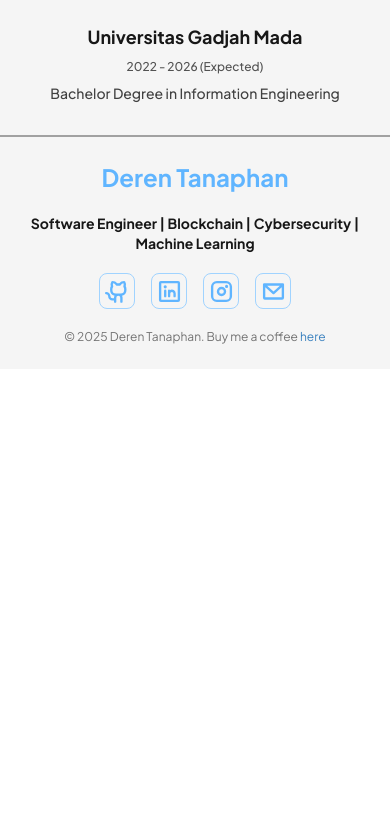
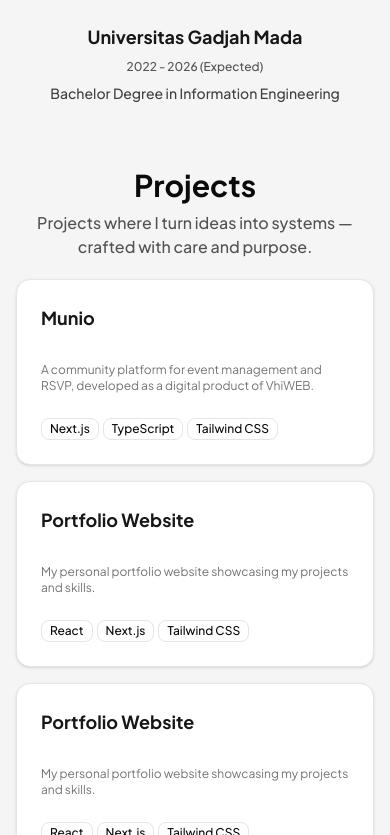
Before and after one commit to Lev1reG/personal-website, a React (Vite) app: page / in a window 390 px wide. Shown: the part 1165-2000 px from the top of the page. Before the commit the page ends 1534 px from the top, so only its background shows below. Built offline with nearby package versions, Linux system fonts and the light colour scheme.

Commit message:
feat: projects section mobile view

```diff
--- /dev/null
+++ b/src/components/Home/Projects.tsx
@@ -0,0 +1,107 @@
+import {
+  Card,
+  CardContent,
+  CardFooter,
+  CardHeader,
+} from "@/components/ui/card";
+import { Badge } from "@/components/ui/badge";
+
+const Projects = () => {
+  const projects = [
+    {
+      title: "Munio",
+      description:
+        "A community platform for event management and RSVP, developed as a digital product of VhiWEB.",
+      href: "https://munio.vhiweb.com",
+      technologies: ["Next.js", "TypeScript", "Tailwind CSS"],
+    },
+    {
+      title: "Portfolio Website",
+      description:
+        "My personal portfolio website showcasing my projects and skills.",
+      href: "https://levireg.com",
+      technologies: ["React", "Next.js", "Tailwind CSS"],
+    },
+    {
+      title: "Portfolio Website",
+      description:
+        "My personal portfolio website showcasing my projects and skills.",
+      href: "https://levireg.com",
+      technologies: ["React", "Next.js", "Tailwind CSS"],
+    },
+  ];
+
+  return (
+    <article className="flex flex-col items-center justify-center space-y-5 py-8">
+      <div className="flex flex-col items-center justify-center space-y-2">
+        <h1 className="text-3xl font-bold text-center dark:text-neutral-100">
+          Projects
+        </h1>
+        <p className="text-base font-medium text-center dark:text-neutral-400 text-neutral-600">
+          Projects where I turn ideas into systems — crafted with care and
+          purpose.
+        </p>
+      </div>
+      <div className="grid grid-cols-1 sm:grid-cols-2 md:grid-cols-3 gap-4">
+        {projects.map((project, index) => (
+          <ProjectCard
+            key={index}
+            title={project.title}
+            description={project.description}
+            href={project.href}
+            technologies={project.technologies}
+          />
+        ))}
+      </div>
+    </article>
+  );
+};
+
+interface ProjectCardProps {
+  title: string;
+  description: string;
+  href?: string;
+  technologies: string[];
+}
+
+const ProjectCard = ({
+  title,
+  description,
+  href,
+  technologies,
+}: ProjectCardProps) => {
+  return (
+    <Card>
+      <CardHeader>
+        <h2 className="text-lg font-bold text-neutral-900 dark:text-neutral-100">
+          {href ? (
+            <a
+              href={href}
+              target="_blank"
+              rel="noopener noreferrer"
+              className="text-neutral-900 dark:text-neutral-100 hover:underline"
+            >
+              {title}
+            </a>
+          ) : (
+            title
+          )}
+        </h2>
+      </CardHeader>
+      <CardContent>
+        <p className="text-xs text-neutral-500">{description}</p>
+      </CardContent>
+      <CardFooter className="mt-auto">
+        <div className="flex flex-wrap gap-1">
+          {technologies.map((tech, index) => (
+            <Badge key={index} variant="outline" className="text-xs">
+              {tech}
+            </Badge>
+          ))}
+        </div>
+      </CardFooter>
+    </Card>
+  );
+};
+
+export default Projects;
--- a/src/pages/Home.tsx
+++ b/src/pages/Home.tsx
@@ -1,6 +1,7 @@
-import Education from "@/components/Home/Education"
-import Hero from "@/components/Home/Hero"
-import WorkExperience from "@/components/Home/WorkExperience"
+import Education from "@/components/Home/Education";
+import Hero from "@/components/Home/Hero";
+import Projects from "@/components/Home/Projects";
+import WorkExperience from "@/components/Home/WorkExperience";
 
 const Home = () => {
   return (
@@ -8,8 +9,9 @@
       <Hero />
       <WorkExperience />
       <Education />
+      <Projects />
     </>
-  )
-}
+  );
+};
 
-export default Home
+export default Home;
```
